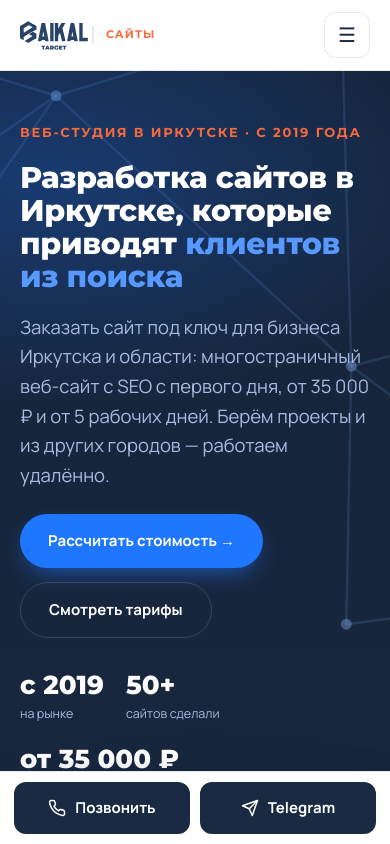
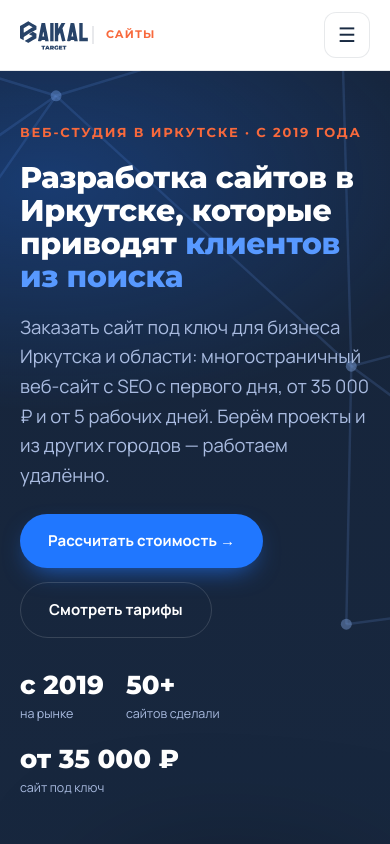
Before and after one commit to baikaltarget/baikaltargetsites, a Next.js app: page / in a window 390 px wide. Shown: the top 844 px of the page. Built offline with nearby package versions, Linux system fonts and the light colour scheme.

Commit message:
Убрана липкая панель контактов внизу на мобильных
Co-Authored-By: Claude Opus 5.5 <noreply@anthropic.com>
Claude-Session: https://claude.ai/code/session_01FpcLRrMQdhJCE9pUHux9xG

```diff
--- a/app/globals.css
+++ b/app/globals.css
@@ -228,7 +228,6 @@ footer{background:var(--navy);color:var(--muted-d);padding:58px 0 34px;font-size
 .niche-card p{color:var(--muted);font-size:14.5px;flex:1}
 .niche-card .more{margin-top:16px;color:var(--blue);font-weight:700;font-size:14px}
 
-.callbar{display:none}
 #mnav{display:none}
 
 @media(max-width:900px){
@@ -241,10 +240,6 @@ footer{background:var(--navy);color:var(--muted-d);padding:58px 0 34px;font-size
   .burger{display:grid;place-items:center;width:46px;height:46px;border:1px solid var(--line);border-radius:12px;color:var(--navy);background:#fff;cursor:pointer;font-size:20px}
   .exp{grid-template-columns:1fr;gap:6px}
   .compare,.cta{margin:0 8px}
-  .callbar{display:flex;position:fixed;bottom:0;left:0;right:0;z-index:60;background:#fff;border-top:1px solid var(--line);padding:10px 14px;gap:10px;box-shadow:0 -8px 24px -12px rgba(25,42,66,.25)}
-  .cb-btn{flex:1;display:inline-flex;align-items:center;justify-content:center;gap:9px;background:var(--navy);color:#fff;font-weight:700;font-size:15px;padding:14px;border-radius:12px}
-  .cb-btn svg{width:18px;height:18px}
-  body{padding-bottom:70px}
   #mnav.open{display:flex;flex-direction:column;gap:2px;padding:10px 0 8px}
   #mnav a{color:var(--navy);padding:11px 4px;border-bottom:1px solid var(--line);font-size:15px;font-weight:600}
 }
--- a/components/Footer.js
+++ b/components/Footer.js
@@ -51,16 +51,6 @@ export default function Footer() {
         </div>
       </div>
     </footer>
-    <div className="callbar">
-      <a href={site.phoneHref} className="cb-btn">
-        <svg viewBox="0 0 24 24" fill="none" stroke="currentColor" strokeWidth="2" strokeLinecap="round" strokeLinejoin="round"><path d="M22 16.9v3a2 2 0 0 1-2.2 2 19.8 19.8 0 0 1-8.6-3.1 19.5 19.5 0 0 1-6-6A19.8 19.8 0 0 1 2.1 4.2 2 2 0 0 1 4.1 2h3a2 2 0 0 1 2 1.7c.1.9.4 1.8.7 2.7a2 2 0 0 1-.5 2.1L8 9.8a16 16 0 0 0 6 6l1.3-1.3a2 2 0 0 1 2.1-.5c.9.3 1.8.6 2.7.7a2 2 0 0 1 1.7 2z"/></svg>
-        Позвонить
-      </a>
-      <a href={site.telegram} target="_blank" rel="noopener" className="cb-btn">
-        <svg viewBox="0 0 24 24" fill="none" stroke="currentColor" strokeWidth="2" strokeLinecap="round" strokeLinejoin="round"><path d="m22 2-7 20-4-9-9-4Z"/><path d="M22 2 11 13"/></svg>
-        Telegram
-      </a>
-    </div>
     </>
   );
 }
```
